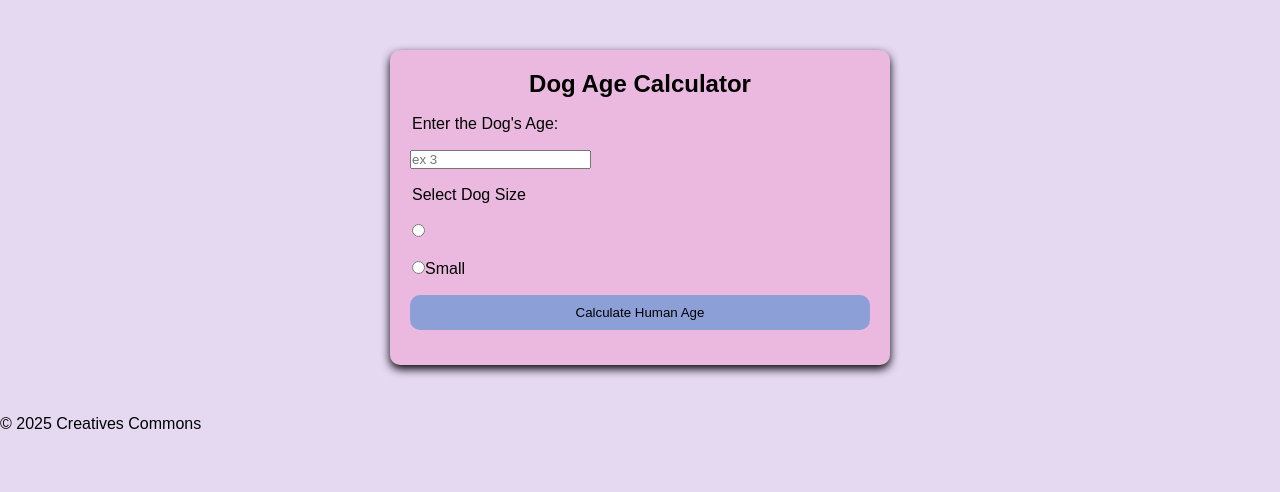
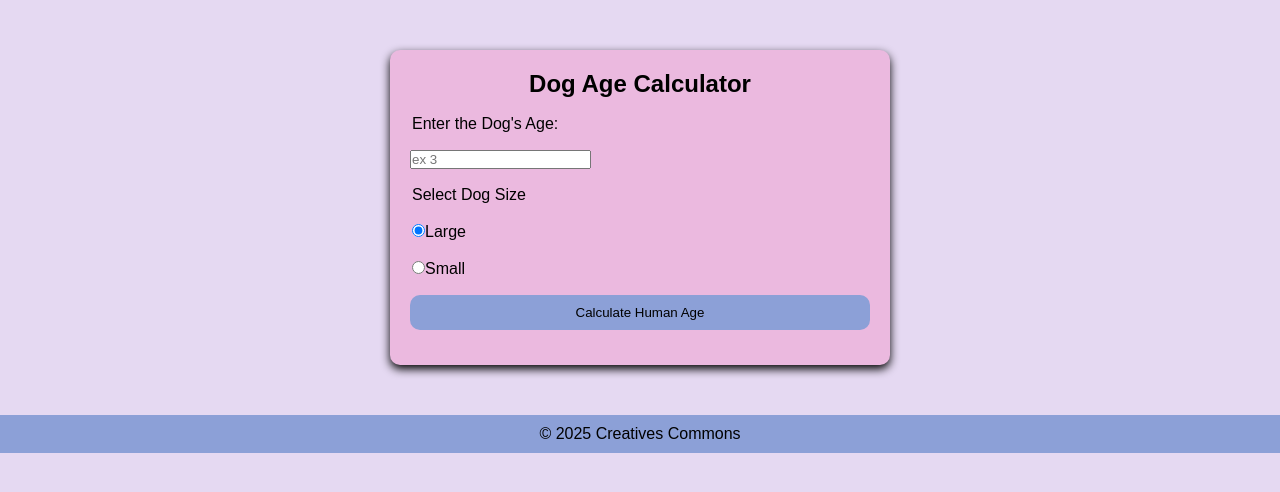
Before and after one commit to AdyHarmston/dog-years, a plain HTML site: page index.html in a window 1280 px wide. Drawn offline with Linux system fonts and the light colour scheme.

Commit message:
Initial commit

```diff
--- a/index.html
+++ b/index.html
@@ -28,7 +28,7 @@
         <label for="txtDogAge">Enter the Dog's  Age:</label>
         <input type="number" id = "txtDogAge"  min = "0" placeholder="ex 3">
         <label for= "radDogSize"> Select Dog Size</label>
-        <label for= "radLarge"><input type="radio" id = "radLarge" name = "radSize"></label>
+        <label for= "radLarge"><input type="radio" id = "radLarge" name = "radSize" checked>Large</label>
         <label for= "radSmall"><input type="radio" id = "radSmall" name = "radSize">Small</label>
 
         <button id = "btnCalc">Calculate Human Age</button>
--- a/style.css
+++ b/style.css
@@ -42,3 +42,9 @@ button{
 button:hover{
     background-color:#7371FC ;
 }
+footer{
+    padding: 10px;
+    background-color: #8CA0D7;
+    text-align: center;
+
+}
```
